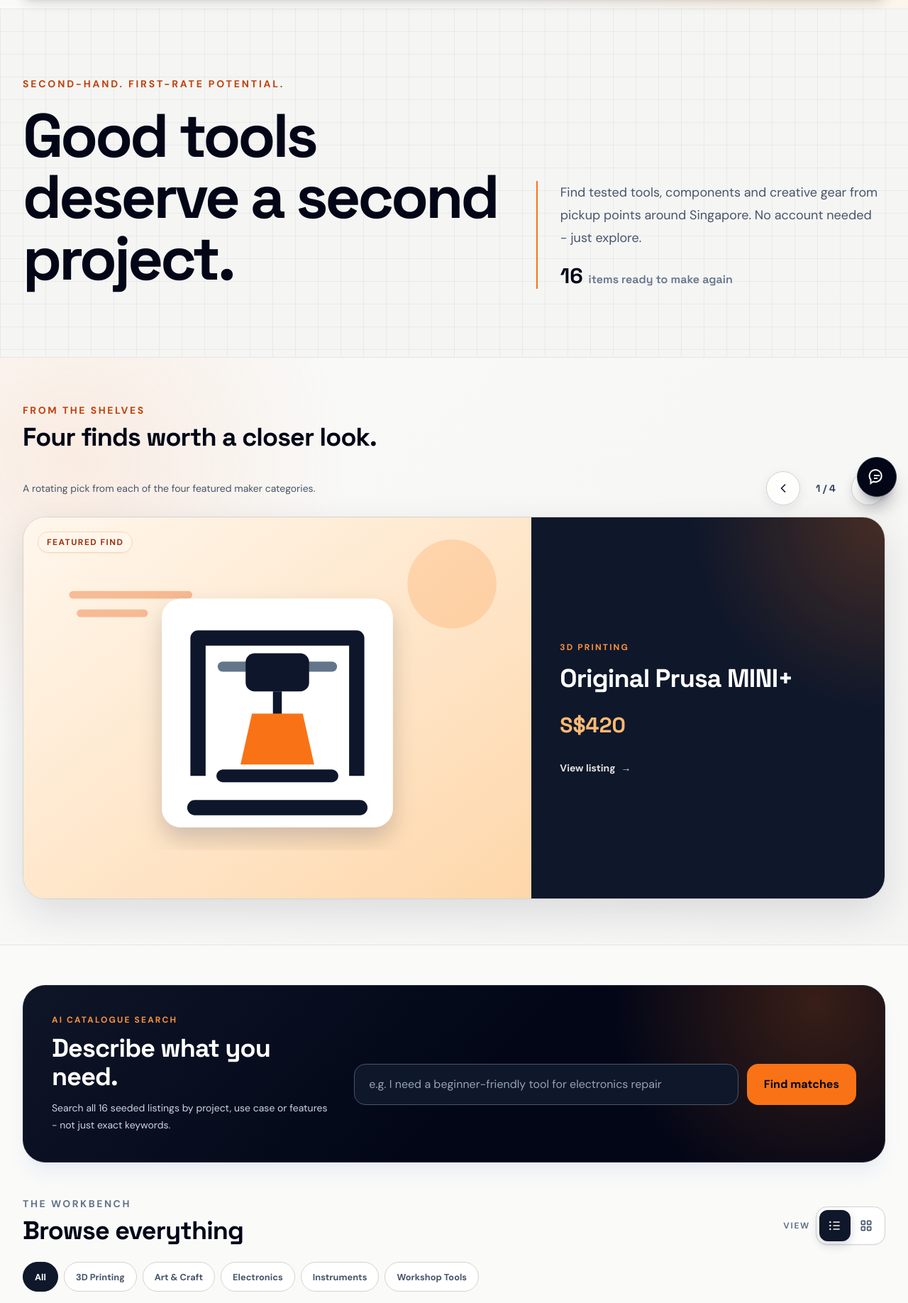
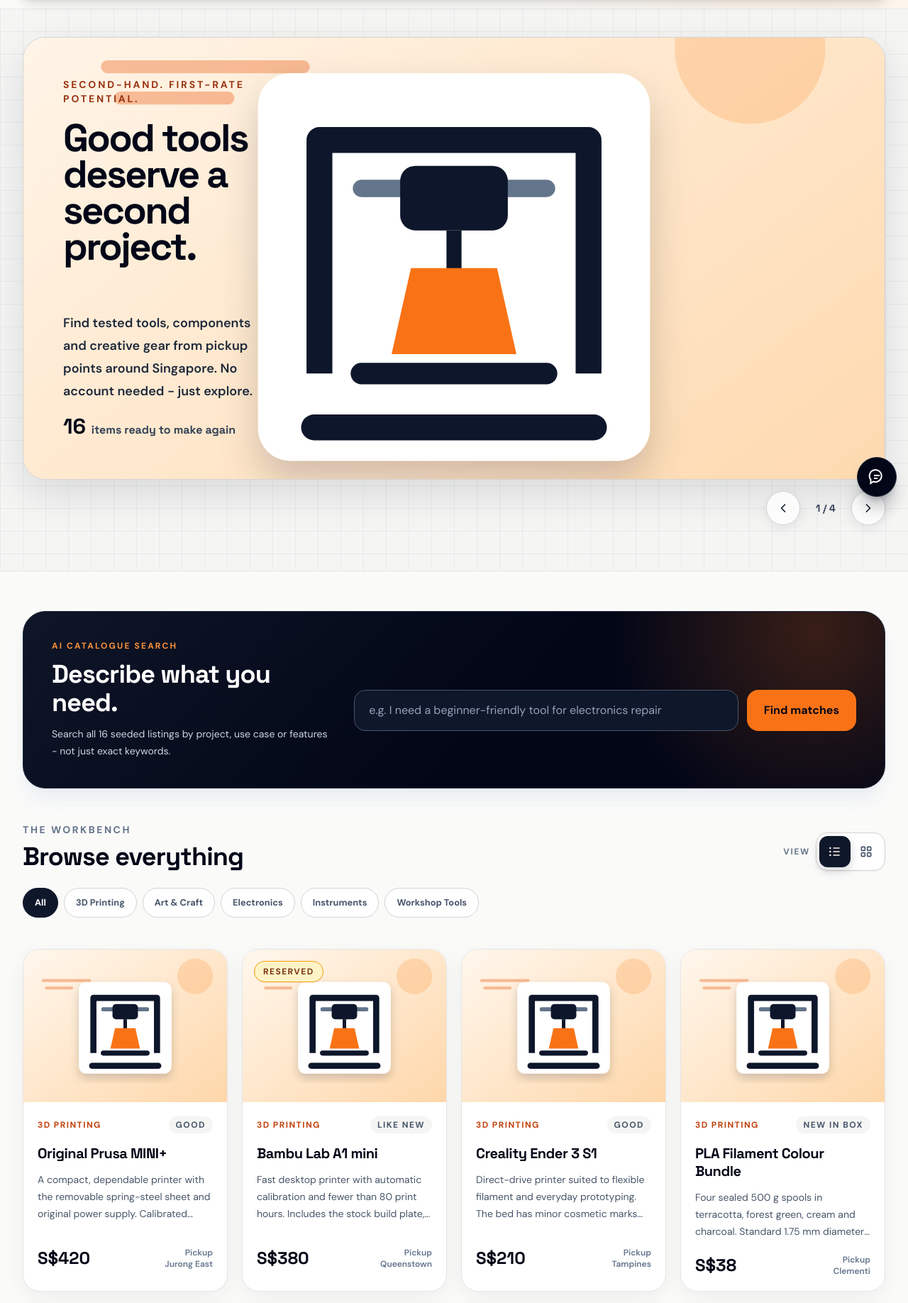
Before and after one commit to Kumikochan99/maker-swap, a FastAPI app: page / in a window 1280 px wide. Shown: the part 84-1920 px from the top of the page at 71% size. Run offline with FastAPI, Linux system fonts and the light colour scheme; some libraries are stand-ins or nearby versions.

Commit message:
fix: move carousel into hero and restore autoplay

```diff
--- a/app/static/featured-carousel.js
+++ b/app/static/featured-carousel.js
@@ -9,7 +9,6 @@
   const currentLabel = carousel.querySelector("[data-featured-current]");
   const status = carousel.querySelector("[data-featured-status]");
   const intervalMs = Number.parseInt(carousel.dataset.intervalMs || "", 10);
-  const reducedMotion = window.matchMedia("(prefers-reduced-motion: reduce)");
 
   if (
     !track ||
@@ -31,8 +30,7 @@
   }
 
   function updateAutoState() {
-    const paused =
-      pointerInside || focusInside || document.hidden || reducedMotion.matches;
+    const paused = pointerInside || focusInside || document.hidden;
     carousel.dataset.autoState = paused ? "paused" : "running";
     return !paused;
   }
@@ -44,10 +42,11 @@
     }
   }
 
-  function render(index, announce = false) {
+  function render(index, announce = false, source = "manual") {
     activeIndex = normalizedIndex(index);
     track.style.transform = `translate3d(-${activeIndex * 100}%, 0, 0)`;
     track.dataset.activeIndex = String(activeIndex);
+    carousel.dataset.lastAdvance = source;
 
     slides.forEach((slide, slideIndex) => {
       const isActive = slideIndex === activeIndex;
@@ -61,7 +60,9 @@
 
     if (currentLabel) currentLabel.textContent = String(activeIndex + 1);
     if (announce && status) {
-      const title = slides[activeIndex].querySelector("h3")?.textContent?.trim();
+      const title = slides[activeIndex]
+        .querySelector("h1, h2, h3")
+        ?.textContent?.trim();
       status.textContent = `Showing featured listing ${activeIndex + 1} of ${slides.length}${title ? `: ${title}` : "."}`;
     }
   }
@@ -70,7 +71,12 @@
     stopTimer();
     if (!updateAutoState()) return;
     timerId = window.setTimeout(() => {
-      render(activeIndex + 1);
+      const advanceCount = Number.parseInt(
+        carousel.dataset.autoAdvanceCount || "0",
+        10,
+      );
+      carousel.dataset.autoAdvanceCount = String(advanceCount + 1);
+      render(activeIndex + 1, false, "auto");
       scheduleNext();
     }, intervalMs);
   }
@@ -113,8 +119,8 @@
   });
 
   document.addEventListener("visibilitychange", scheduleNext);
-  reducedMotion.addEventListener("change", scheduleNext);
 
-  render(0);
+  carousel.dataset.autoAdvanceCount = "0";
+  render(0, false, "initial");
   scheduleNext();
 })();
--- a/app/static/styles.css
+++ b/app/static/styles.css
@@ -122,13 +122,8 @@ body {
   background-size: 32px 32px;
 }
 
-.featured-shelf {
-  background:
-    radial-gradient(circle at 8% 18%, rgb(249 115 22 / 10%), transparent 24rem),
-    linear-gradient(135deg, #fafaf9, #f5f5f4);
-}
-
-.featured-carousel-viewport {
+.hero-carousel-viewport {
+  height: clamp(34rem, 52vw, 39rem);
   box-shadow: 0 20px 55px rgb(15 23 42 / 12%);
 }
 
@@ -142,22 +137,43 @@ body {
   width: 100%;
 }
 
-.featured-carousel-media {
+.hero-carousel-image {
+  transition: transform 700ms ease;
+}
+
+[data-featured-link]:hover .hero-carousel-image {
+  transform: scale(1.025);
+}
+
+.hero-intro-slide {
+  background: linear-gradient(135deg, #fff7ed, #fed7aa);
+}
+
+.hero-intro-copy {
+  z-index: 1;
+}
+
+.hero-intro-copy-inner {
+  width: min(100%, 18rem);
+}
+
+.hero-intro-heading {
+  font-size: clamp(2.7rem, 4.25vw, 3.4rem);
+  line-height: 0.94;
+}
+
+.hero-product-slide {
+  grid-template-rows: minmax(0, 1fr) auto;
+}
+
+.hero-product-media {
   background: #ffedd5;
 }
 
-.featured-carousel-image {
-  transition: transform 700ms ease;
-}
-
-.featured-carousel-link:hover .featured-carousel-image {
-  transform: scale(1.025);
-}
-
-.featured-carousel-copy {
-  background:
-    radial-gradient(circle at 100% 0%, rgb(249 115 22 / 24%), transparent 17rem),
-    #0f172a;
+.hero-product-copy {
+  min-height: 13rem;
+  border-top: 1px solid #d6d3d1;
+  background: #fffaf5;
 }
 
 .featured-carousel-arrow {
@@ -514,6 +530,23 @@ main section[id] {
     border-radius: 1.25rem;
   }
 
+  .hero-carousel-viewport {
+    height: 41rem;
+  }
+
+  .hero-intro-slide .hero-carousel-image {
+    object-fit: contain;
+    object-position: center 63%;
+  }
+
+  .hero-intro-copy-inner {
+    width: 100%;
+  }
+
+  .hero-intro-heading {
+    font-size: clamp(2.25rem, 10vw, 2.6rem);
+  }
+
   body.catalogue-chat-open {
     overflow: hidden;
   }
@@ -534,6 +567,16 @@ main section[id] {
 @media (min-width: 640px) {
   .site-header-spacer {
     height: 6rem;
+  }
+
+  .hero-product-slide {
+    grid-template-columns: minmax(0, 1.45fr) minmax(18rem, 0.55fr);
+    grid-template-rows: minmax(0, 1fr);
+  }
+
+  .hero-product-copy {
+    border-left: 1px solid #d6d3d1;
+    border-top: 0;
   }
 
   #listing-grid[data-listing-view="gallery"] {
--- a/app/templates/base.html
+++ b/app/templates/base.html
@@ -10,7 +10,7 @@
     <link rel="preconnect" href="https://fonts.gstatic.com" crossorigin>
     <link href="https://fonts.googleapis.com/css2?family=DM+Sans:wght@400;500;600;700&family=Space+Grotesk:wght@600;700&display=swap" rel="stylesheet">
     <script src="https://cdn.tailwindcss.com"></script>
-    <link rel="stylesheet" href="{{ url_for('static', path='/styles.css') }}">
+    <link rel="stylesheet" href="{{ url_for('static', path='/styles.css') }}?v=hero-carousel-2">
   </head>
   <body class="min-h-screen overflow-x-hidden bg-stone-50 text-slate-950 antialiased">
     <a class="skip-link" href="#main-content">Skip to content</a>
--- a/app/templates/index.html
+++ b/app/templates/index.html
@@ -5,41 +5,75 @@
 {% block content %}
 <main id="main-content">
   <section class="hero-grid overflow-hidden border-b border-stone-200">
-    <div class="mx-auto grid max-w-7xl gap-10 px-5 py-14 sm:px-8 sm:py-20 lg:grid-cols-[1fr_0.72fr] lg:items-end lg:py-24">
-      <div>
-        <p class="mb-5 text-sm font-bold uppercase tracking-[0.2em] text-orange-700">Second-hand. First-rate potential.</p>
-        <h1 class="max-w-4xl font-display text-5xl font-bold leading-[0.96] tracking-[-0.045em] text-slate-950 sm:text-7xl lg:text-[5.4rem]">
-          Good tools deserve a second project.
-        </h1>
-      </div>
-      <div class="border-l-2 border-orange-500 pl-6 sm:pl-8">
-        <p class="max-w-md text-lg leading-8 text-slate-600">
-          Find tested tools, components and creative gear from pickup points around Singapore. No account needed - just explore.
-        </p>
-        <p class="mt-5 font-display text-3xl font-bold text-slate-950">{{ listing_count }} <span class="text-base font-medium text-slate-500">items ready to make again</span></p>
-      </div>
-    </div>
-  </section>
-
-  <section class="featured-shelf border-b border-stone-200" aria-labelledby="featured-heading">
-    <div class="mx-auto max-w-7xl px-5 py-12 sm:px-8 sm:py-16">
-      <div class="flex items-end justify-between gap-5">
-        <div class="min-w-0">
-          <p class="text-sm font-bold uppercase tracking-[0.18em] text-orange-700">From the shelves</p>
-          <h2 id="featured-heading" class="mt-2 max-w-2xl font-display text-3xl font-bold tracking-tight text-slate-950 sm:text-4xl">Four finds worth a closer look.</h2>
-        </div>
-      </div>
-
+    <div class="mx-auto max-w-7xl px-5 pb-10 pt-6 sm:px-8 sm:pb-16 sm:pt-10">
       <div
-        class="featured-carousel mt-7"
+        class="hero-carousel"
         data-featured-carousel
         data-interval-ms="7000"
         role="region"
         aria-roledescription="carousel"
-        aria-label="Featured listings"
+        aria-label="Maker Swap highlights"
       >
-        <div class="mb-4 flex items-center justify-between gap-4">
-          <p class="max-w-xl text-sm leading-6 text-slate-600">A rotating pick from each of the four featured maker categories.</p>
+        <div class="hero-carousel-viewport overflow-hidden rounded-[2rem] border border-stone-300 bg-white">
+          <div class="featured-carousel-track flex h-full" data-featured-track data-active-index="0">
+            {% for listing in featured_listings %}
+              {% set category_label = 'Art Supplies' if listing.category == 'Art & Craft' else listing.category %}
+              <article
+                class="featured-carousel-slide h-full flex-none"
+                data-featured-slide
+                data-featured-id="{{ listing.id }}"
+                role="group"
+                aria-roledescription="slide"
+                aria-label="{{ loop.index }} of {{ featured_listings | length }}: {{ listing.title }}"
+                aria-hidden="{{ 'false' if loop.first else 'true' }}"
+              >
+                {% if loop.first %}
+                  <a
+                    href="{{ url_for('listing_detail', listing_id=listing.id) }}"
+                    class="hero-intro-slide group relative block h-full overflow-hidden"
+                    data-featured-link
+                    data-hero-intro-slide
+                    aria-label="Explore {{ listing.title }}"
+                  >
+                    <img src="{{ listing.image }}" alt="Illustration for {{ listing.title }}" class="hero-carousel-image absolute inset-0 h-full w-full object-cover" loading="eager">
+                    <div class="hero-intro-copy absolute inset-0 flex flex-col justify-between p-6 sm:p-10 lg:p-14">
+                      <div class="hero-intro-copy-inner">
+                        <p class="text-sm font-bold uppercase tracking-[0.2em] text-orange-800">Second-hand. First-rate potential.</p>
+                        <h1 class="hero-intro-heading mt-5 font-display font-bold tracking-[-0.045em] text-slate-950">
+                          Good tools deserve a second project.
+                        </h1>
+                      </div>
+                      <div class="hero-intro-copy-inner">
+                        <p class="text-base font-semibold leading-7 text-slate-800 sm:text-lg sm:leading-8">
+                          Find tested tools, components and creative gear from pickup points around Singapore. No account needed - just explore.
+                        </p>
+                        <p class="mt-4 font-display text-3xl font-bold text-slate-950">{{ listing_count }} <span class="text-sm font-bold text-slate-700 sm:text-base">items ready to make again</span></p>
+                      </div>
+                    </div>
+                  </a>
+                {% else %}
+                  <a
+                    href="{{ url_for('listing_detail', listing_id=listing.id) }}"
+                    class="hero-product-slide group grid h-full"
+                    data-featured-link
+                    {% if not loop.first %}tabindex="-1"{% endif %}
+                  >
+                    <div class="hero-product-media min-h-0 overflow-hidden">
+                      <img src="{{ listing.image }}" alt="Illustration for {{ listing.title }}" class="hero-carousel-image h-full w-full object-cover" loading="lazy">
+                    </div>
+                    <div class="hero-product-copy flex flex-col justify-center p-7 sm:p-10 lg:p-12">
+                      <p class="text-xs font-bold uppercase tracking-[0.18em] text-orange-700">{{ category_label }}</p>
+                      <h2 class="mt-4 font-display text-3xl font-bold leading-tight tracking-tight text-slate-950 sm:text-4xl">{{ listing.title }}</h2>
+                      <p class="mt-7 font-display text-3xl font-bold text-orange-700">S${{ "{:,}".format(listing.price) }}</p>
+                    </div>
+                  </a>
+                {% endif %}
+              </article>
+            {% endfor %}
+          </div>
+        </div>
+
+        <div class="mt-4 flex justify-end">
           <div class="featured-carousel-controls inline-flex flex-none items-center gap-2" role="group" aria-label="Featured carousel controls">
             <button type="button" class="featured-carousel-arrow grid h-12 w-12 place-items-center rounded-full" data-featured-previous aria-label="Previous featured listing">
               <svg viewBox="0 0 24 24" class="h-5 w-5" fill="none" stroke="currentColor" stroke-width="2" aria-hidden="true">
@@ -54,49 +88,6 @@
                 <path d="m9 18 6-6-6-6" stroke-linecap="round" stroke-linejoin="round"></path>
               </svg>
             </button>
-          </div>
-        </div>
-
-        <div class="featured-carousel-viewport overflow-hidden rounded-[2rem] border border-stone-300 bg-white">
-          <div class="featured-carousel-track flex" data-featured-track data-active-index="0">
-            {% for listing in featured_listings %}
-              {% set category_label = 'Art Supplies' if listing.category == 'Art & Craft' else listing.category %}
-              <article
-                class="featured-carousel-slide flex-none"
-                data-featured-slide
-                data-featured-id="{{ listing.id }}"
-                role="group"
-                aria-roledescription="slide"
-                aria-label="{{ loop.index }} of {{ featured_listings | length }}: {{ listing.title }}"
-                aria-hidden="{{ 'false' if loop.first else 'true' }}"
-              >
-                <a
-                  href="{{ url_for('listing_detail', listing_id=listing.id) }}"
-                  class="featured-carousel-link group grid h-full md:grid-cols-[1.18fr_0.82fr]"
-                  data-featured-link
-                  {% if not loop.first %}tabindex="-1"{% endif %}
-                >
-                  <div class="featured-carousel-media relative aspect-[16/10] overflow-hidden md:aspect-auto md:min-h-[25rem]">
-                    <img
-                      src="{{ listing.image }}"
-                      alt="Illustration for {{ listing.title }}"
-                      class="featured-carousel-image h-full w-full object-cover"
-                      loading="{{ 'eager' if loop.first else 'lazy' }}"
-                    >
-                    <span class="absolute left-5 top-5 rounded-full border border-orange-200 bg-orange-50/95 px-3 py-1.5 text-xs font-bold uppercase tracking-[0.12em] text-orange-800 shadow-sm">Featured find</span>
-                  </div>
-                  <div class="featured-carousel-copy flex min-h-56 flex-col justify-center p-6 text-white sm:p-8 md:p-10">
-                    <p class="text-xs font-bold uppercase tracking-[0.18em] text-orange-400">{{ category_label }}</p>
-                    <h3 class="mt-4 font-display text-3xl font-bold leading-tight tracking-tight sm:text-4xl">{{ listing.title }}</h3>
-                    <p class="mt-7 font-display text-3xl font-bold text-orange-300">S${{ "{:,}".format(listing.price) }}</p>
-                    <span class="mt-8 inline-flex items-center gap-2 text-sm font-bold text-stone-200">
-                      View listing
-                      <span aria-hidden="true">&rarr;</span>
-                    </span>
-                  </div>
-                </a>
-              </article>
-            {% endfor %}
           </div>
         </div>
         <p class="sr-only" data-featured-status role="status" aria-live="polite"></p>
@@ -247,7 +238,7 @@
 {% endblock %}
 
 {% block scripts %}
-<script src="{{ url_for('static', path='/featured-carousel.js') }}?v=landing-polish-1" defer></script>
+<script src="{{ url_for('static', path='/featured-carousel.js') }}?v=hero-carousel-2" defer></script>
 <script src="{{ url_for('static', path='/catalogue-view.js') }}?v=gallery-view-1" defer></script>
 <script src="{{ url_for('static', path='/search.js') }}?v=polish-status-1" defer></script>
 {% endblock %}
--- a/app/templates/notes.html
+++ b/app/templates/notes.html
@@ -58,7 +58,7 @@
             Maker Swap is a public, mobile-responsive second-hand marketplace demo for makers and hobbyists in Singapore: people looking for equipment for 3D printing, electronics, music, art and workshop projects without buying everything new. It was built for the CognitioLabs Associate Forward Deployed Engineer assessment, so the goal is to demonstrate a coherent end-to-end product rather than imitate a production marketplace.
           </p>
           <p>
-            A visitor can start with a rotating four-category selection on the landing page, browse all five catalogue categories, filter from either the fixed glass navigation or visible on-page category chips, and switch between the default detailed listing cards and a compact image-forward catalogue gallery. Each item opens a detail page with its own illustrated carousel and structured specifications. Visitors can also describe a need in natural language and ask follow-up questions in the floating catalogue assistant. Static availability badges distinguish available, reserved and sold seeds. The entire flow is available without an account, and the reviewer does not need to supply an AI key.
+            A visitor starts with a rotating four-category hero on the landing page, can browse all five catalogue categories, filter from either the fixed glass navigation or visible on-page category chips, and switch between the default detailed listing cards and a compact image-forward catalogue gallery. Each item opens a detail page with its own illustrated carousel and structured specifications. Visitors can also describe a need in natural language and ask follow-up questions in the floating catalogue assistant. Static availability badges distinguish available, reserved and sold seeds. The entire flow is available without an account, and the reviewer does not need to supply an AI key.
           </p>
           <p>
             The application is one FastAPI service on Render. FastAPI reads the catalogue into memory and serves Jinja2 HTML directly; Tailwind CSS is loaded from its CDN. There is no React application, Node build, separate front-end deployment or database. That deliberately small stack left more of the 72-hour window for search relevance, grounded answers and the user-facing flow.
```
Also changed, not shown: decisions.md (+1 -0 lines), tests/mobile_accessibility_phase6.py (+61 -9 lines), tests/test_browser_regressions.py (+73 -8 lines), tests/test_catalog.py (+8 -1 lines).
